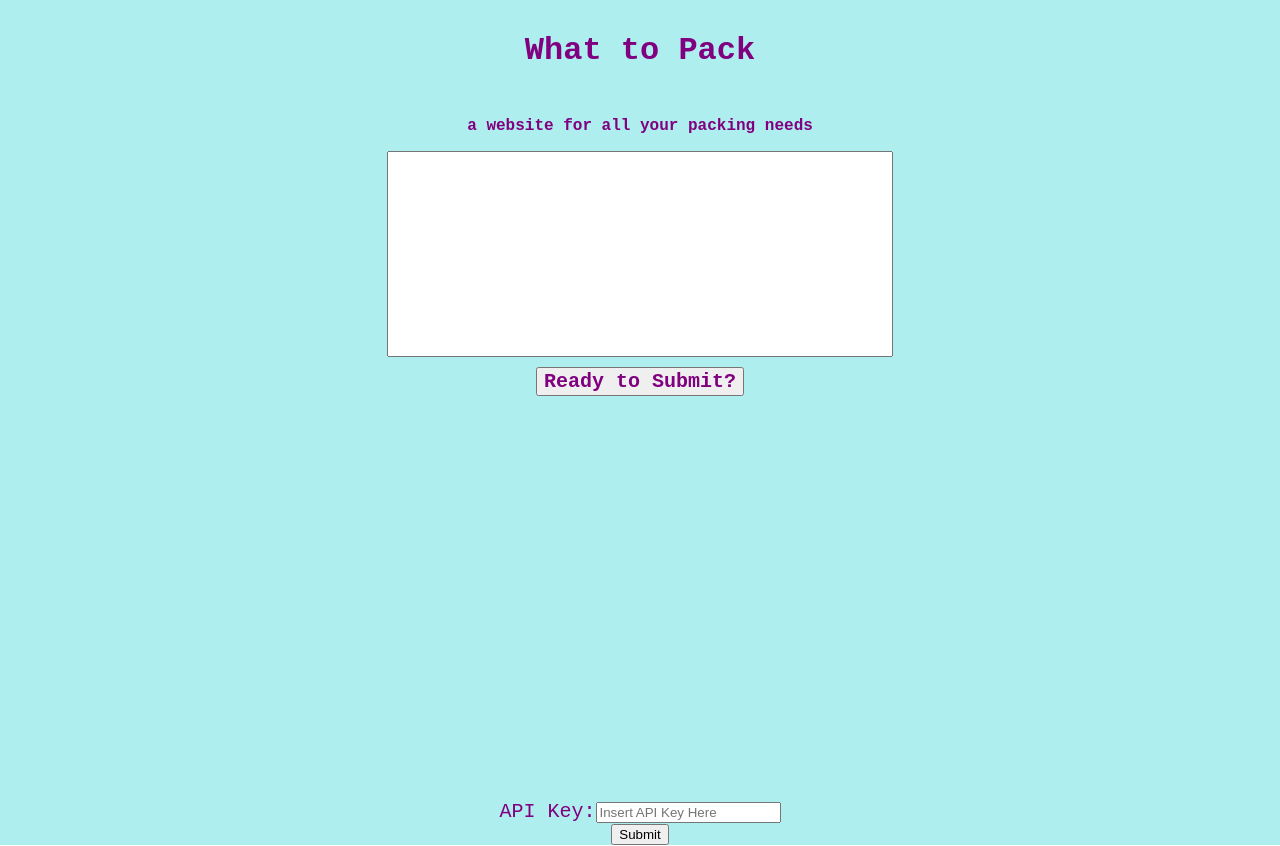
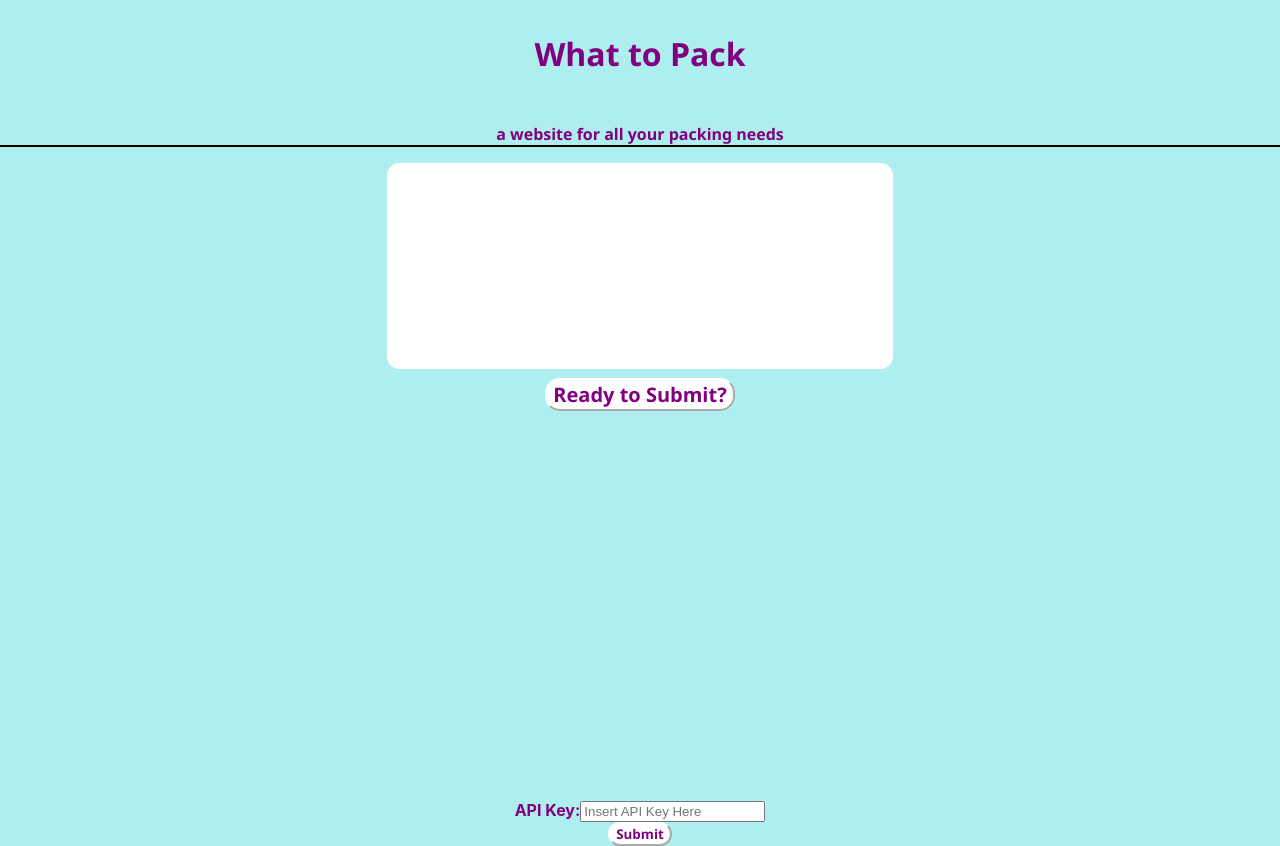
Before and after one commit to Shaina-Z/What-to-Pack, a React (Create React App) app: page / in a window 1280 px wide. Built offline with nearby package versions, Linux system fonts and the light colour scheme.

Commit message:
made loading image smaller, as well as made some small format adjustments

```diff
--- a/src/App.css
+++ b/src/App.css
@@ -1,6 +1,7 @@
 .App {
   text-align: center;
   background-color: #afeeee;
+
 }
 
 .App-header {
@@ -9,7 +10,7 @@
   flex-direction: column;
   align-items: center;
   font-size: xx-large;
-  font-family: "Courier New", monospace;
+  font-family: "Segoe UI", monospace;
   font-weight: bolder;
   position:top;
   color: #800080;
@@ -17,6 +18,8 @@
 
 .subtitle{
   font-size: medium;
+  border-bottom: 2px solid black;
+  width: 100vw;
 }
 
 .tripInput{
@@ -33,13 +36,19 @@
   resize: none;
   overflow: auto;
   font-size: x-large;
+  font-family:  'Segoe UI';
+  border-radius: 12px;
+  border-color: #ffffff;
 }
 
 .submit{
-  font-family: "Courier New", monospace;
-  font-weight: bolder;
+  font-family: "Segoe UI", monospace;
+  font-weight: bold;
   position:top;
   color: #800080;
+  border-radius: 15px;
+  background-color: #ffffff;
+  border-color:#ffffff ;
 }
 
 .chat-output-container {
@@ -58,8 +67,19 @@
   padding: 16px;
   border-radius: 12px;
   box-shadow: 0 2px 6px rgba(0, 0, 0, 0.05);
-  font-family: 'Segoe UI', sans-serif;
+  font-family: 'Segoe UI';
   width: 500px;
   font-size: small;
+  font-weight: bold;
+  border-color:#ffffff
+}
 
+.api-form-container{
+  color:#800080;
+  font-weight: bolder;
 }
+
+.loading{
+  width:400px;
+  height: 300px;
+}
--- a/src/App.tsx
+++ b/src/App.tsx
@@ -31,6 +31,7 @@ function App() {
     }
  async function generateReportForUser() {
   setLoading(true);
+  setStatus(false);
   const result = await genResponse(response);
   setGPT(result);
   setStatus(true);
@@ -45,6 +46,7 @@ function App() {
         <p className='subtitle'>
           a website for all your packing needs
         </p>
+
           <Form.Group>
         <Form.Control
         as="textarea"
@@ -54,7 +56,7 @@ function App() {
         />
       </Form.Group>
        <Button className="submit" onClick={generateReportForUser} style={{ fontSize: '20px'}}>Ready to Submit?</Button>
-       {isLoading&&(<img src={loading} alt="loading"></img>)}
+       {isLoading&&(<img src={loading} alt="loading" className='loading'></img>)}
        {submitted && (
        <div className="chat-output-container">
       {sections.map((section, idx) => (
@@ -66,10 +68,10 @@ function App() {
        )}
       </header>
       <Form className="api-form-container">
-        <Form.Label style={{ fontFamily: "Courier New", color: '#800080', fontSize: '20px', }}>API Key:</Form.Label>
+        <Form.Label>API Key:</Form.Label>
         <Form.Control type="password" placeholder="Insert API Key Here" onChange={changeKey}></Form.Control>
         <br></br>
-          <Button className="Submit-Button" onClick={handleSubmit}>Submit</Button>
+          <Button className="submit" onClick={handleSubmit}>Submit</Button>
           </Form>
     </div>
   );
```
